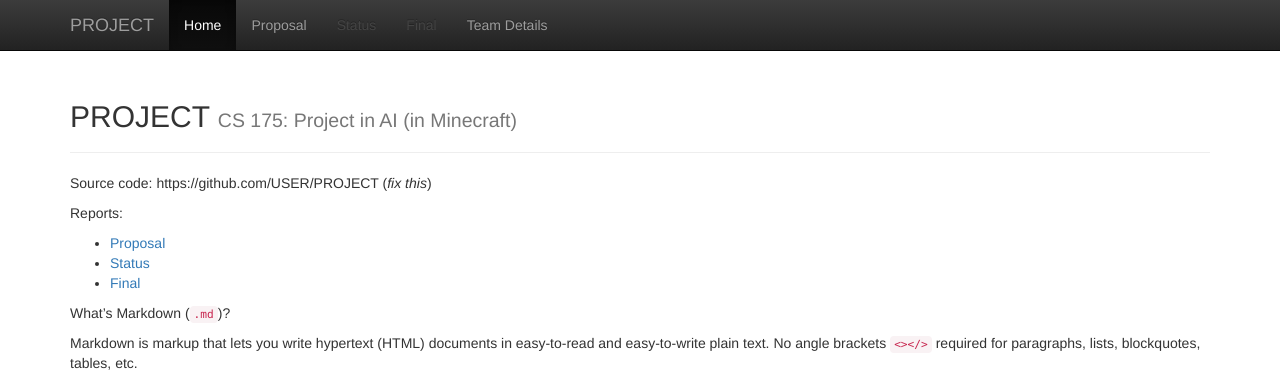
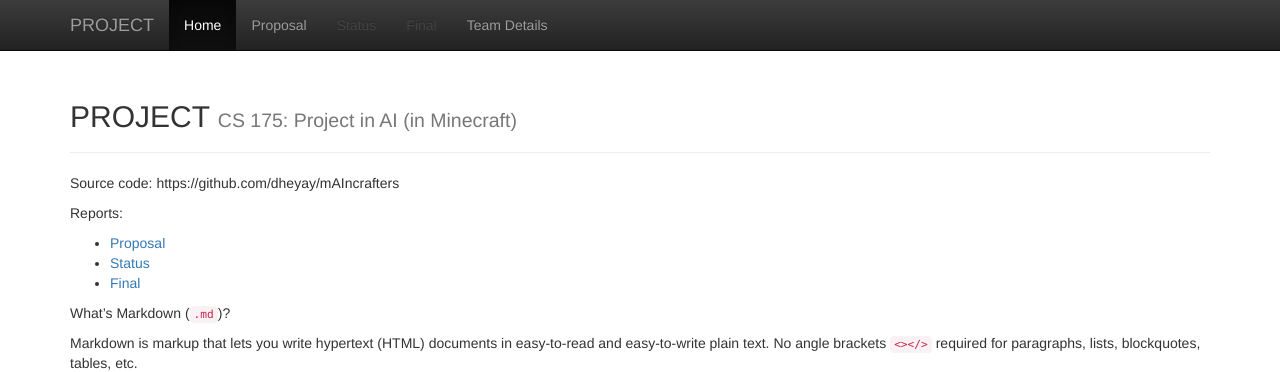
Before and after one commit to dheyay/mAIncrafters, a Jekyll site: the page built from docs/index.md, in a window 1280 px wide. Shown: the top 372 px of the page. Built offline with Jekyll 4.4.1, drawn with Linux system fonts in a browser that asks for light colours; formulas are drawn with MathJax 3.

Commit message:
Update index.md

```diff
--- a/docs/index.md
+++ b/docs/index.md
@@ -3,7 +3,7 @@
 title:  Home
 ---
 
-Source code: https://github.com/USER/PROJECT (_fix this_)
+Source code: https://github.com/dheyay/mAIncrafters
 
 Reports:
 
```
